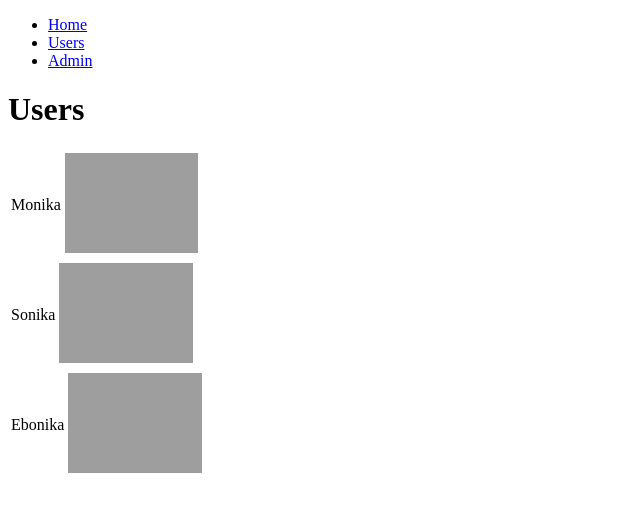
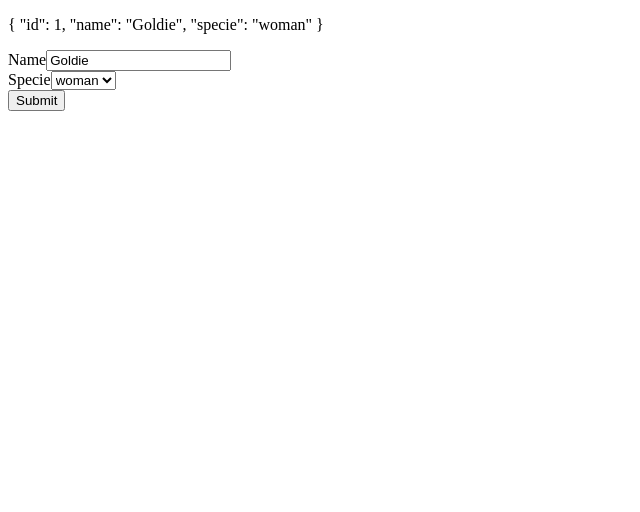
Before and after one commit to rkwadriga/ahgular-learning, an Angular app: page / in a window 1280 px wide. Shown: the top 512 px of the page, without its empty margins (0-640 px from the left). Built offline with nearby package versions, Linux system fonts and the light colour scheme.

Commit message:
Template-driven forms

```diff
--- a/src/app/app.component.html
+++ b/src/app/app.component.html
@@ -1,8 +1,31 @@
-<nav>
+<!--<nav>
     <ul>
         <li><a routerLink="/">Home</a></li>
         <li><a routerLink="/user">Users</a></li>
         <li><a routerLink="/admin/123">Admin</a></li>
     </ul>
 </nav>
-<router-outlet></router-outlet>
+<router-outlet></router-outlet>-->
+
+<p>{{model | json}}</p>
+<div>
+    <form #petForm="ngForm" (ngSubmit)="onSubmit()">
+        <div>
+            <label for="name">Name</label>
+            <input [(ngModel)]="model.name" type="text" id="name" name="name" required />
+        </div>
+        <div>
+            <label for="specie">Specie</label>
+            <select [(ngModel)]="model.specie" id="specie" name="specie" required>
+                <option *ngFor="let specie of species" [value]="specie">{{specie}}</option>
+            </select>
+        </div>
+        <button type="submit" [disabled]="!petForm.form.valid">Submit</button>
+    </form>
+</div>
+<div [hidden]="!submitted">
+    <h4>You submitted:</h4>
+    <p>Name: {{model.name}}</p>
+    <p>Specie: {{model.specie}}</p>
+    <button (click)="submitted = false">Edit</button>
+</div>
--- a/src/app/app.component.ts
+++ b/src/app/app.component.ts
@@ -1,4 +1,5 @@
 import { Component, OnInit } from '@angular/core';
+import {Pet} from './pet.model';
 
 @Component({
   selector: 'app-root',
@@ -6,7 +7,16 @@ import { Component, OnInit } from '@angular/core';
   styleUrls: ['./app.component.css']
 })
 export class AppComponent implements OnInit {
+    species = ['dog', 'cat', 'woman'];
+    model = new Pet(1, 'Goldie', this.species[2]);
+    submitted = false;
+
     ngOnInit() {
 
     }
+
+    onSubmit() {
+        this.submitted = true;
+        console.log(this.model);
+    }
 }
--- /dev/null
+++ b/src/app/pet.model.ts
@@ -0,0 +1,9 @@
+
+
+export class Pet {
+    constructor(
+        public id: number,
+        public name: string,
+        public specie: string
+    ) {}
+}
```
